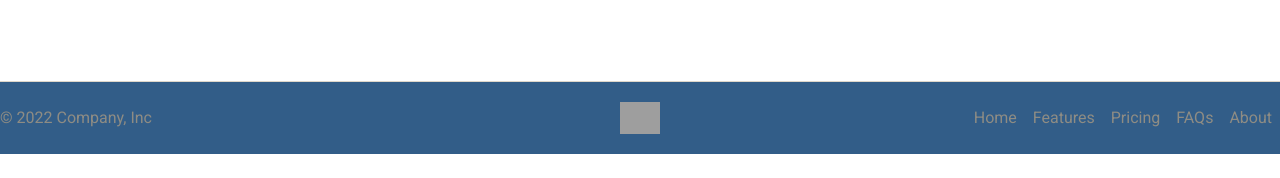
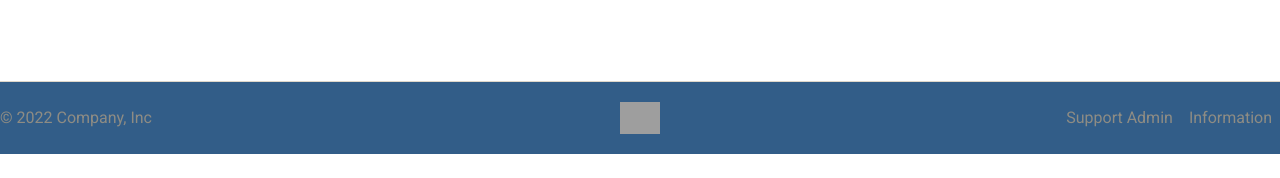
Before and after one commit to Mfdf87/ItemBaySymfony, a Symfony app: template templates/home.html.twig in a window 1280 px wide. Shown: the part 622-800 px from the top of the page. Run offline with Twig, Linux system fonts and the light colour scheme; the template is opened without the code that fills it, so the values that code supplies are empty; some libraries are stand-ins or nearby versions; grey boxes are pictures that could not be loaded.

Commit message:
Push pour la fonction href

```diff
--- a/templates/partials/_footer.html.twig
+++ b/templates/partials/_footer.html.twig
@@ -6,10 +6,7 @@
     </a>
 
     <ul class="nav col-md-4 justify-content-end">
-        <li class="nav-item"><a href="#" class="nav-link px-2 text-muted">Home</a></li>
-        <li class="nav-item"><a href="#" class="nav-link px-2 text-muted">Features</a></li>
-        <li class="nav-item"><a href="#" class="nav-link px-2 text-muted">Pricing</a></li>
-        <li class="nav-item"><a href="#" class="nav-link px-2 text-muted">FAQs</a></li>
-        <li class="nav-item"><a href="#" class="nav-link px-2 text-muted">About</a></li>
+        <li class="nav-item"><a href="#" class="nav-link px-2 text-muted">Support Admin</a></li> <!-- Lien directe vers la pages de requete admin  -->
+        <li class="nav-item"><a href="#" class="nav-link px-2 text-muted">Information</a></li> <!-- information qui nous indique le RGPD   -->
     </ul>
 </footer>
```
